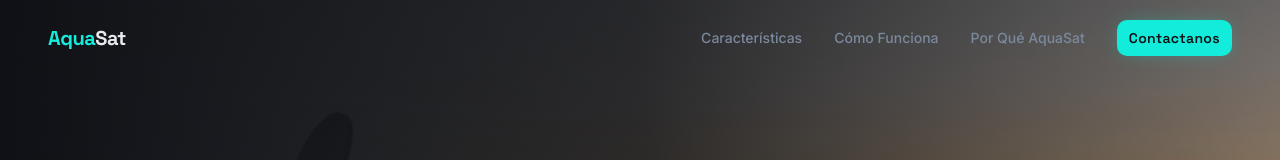
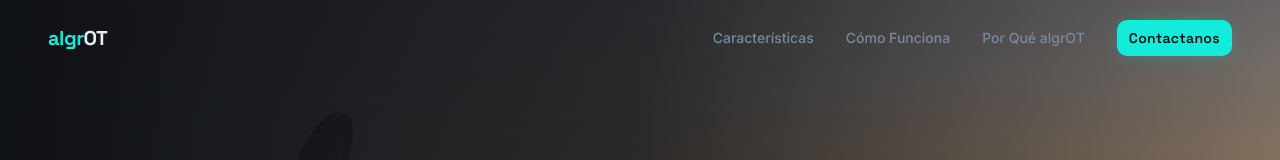
Before and after one commit to sensagro/landing-page, a React (Vite) app: page / in a window 1280 px wide. Shown: the top 160 px of the page. Built offline with nearby package versions, Linux system fonts and the light colour scheme; the HTML template or start-up script is replaced by a standard one.

Commit message:
changed name from aqausat to algrot

```diff
--- a/index.html
+++ b/index.html
@@ -4,10 +4,10 @@
     <meta charset="UTF-8" />
     <link rel="icon" type="image/png" href="/favicon.png" />
     <meta name="viewport" content="width=device-width, initial-scale=1.0" />
-    <title>AquaSat</title>
+    <title>algrOT</title>
     <meta name="description" content="Sensores satelitales de nivel de agua para campos ganaderos. Monitoreá bebederos en tiempo real sin infraestructura necesaria." />
-    <meta name="author" content="AquaSat" />
-    <meta property="og:title" content="AquaSat" />
+    <meta name="author" content="algrOT" />
+    <meta property="og:title" content="algrOT" />
     <meta property="og:description" content="Sensores satelitales inteligentes que monitorean los niveles de agua en tiempo real para campos argentinos." />
     <meta property="og:type" content="website" />
 
--- a/src/components/Footer.tsx
+++ b/src/components/Footer.tsx
@@ -34,7 +34,7 @@ const Footer = () => {
           ))}
         </div>
         <p className="text-muted-foreground text-xs">
-          © {new Date().getFullYear()} AquaSat. {footer.copyright}
+          © {new Date().getFullYear()} algrOT. {footer.copyright}
         </p>
       </div>
     </footer>
--- a/src/components/common/Logo.tsx
+++ b/src/components/common/Logo.tsx
@@ -11,7 +11,7 @@ export const Logo = ({ className = "" }: LogoProps) => {
       onClick={(e) => smoothScroll(e, "#")}
       className={`font-display font-bold text-xl tracking-tight ${className}`}
     >
-      <span className="text-primary">Aqua</span>Sat
+      <span className="text-primary">algr</span>OT
     </a>
   );
 };
--- a/src/locales/en.ts
+++ b/src/locales/en.ts
@@ -5,7 +5,7 @@ export const en = {
   nav: {
     features: "Features",
     howItWorks: "How It Works",
-    whyAquaSat: "Why AquaSat",
+    whyAquaSat: "Why algrOT",
     contactUs: "Contact Us",
   },
   hero: {
@@ -79,7 +79,7 @@ export const en = {
     ] as Step[],
   },
   whyAquaSat: {
-    label: "Why AquaSat",
+    label: "Why algrOT",
     title: "The Smartest Way to",
     titleHighlight: "Monitor Water",
     description:
--- a/src/locales/es.ts
+++ b/src/locales/es.ts
@@ -5,7 +5,7 @@ export const es = {
   nav: {
     features: "Características",
     howItWorks: "Cómo Funciona",
-    whyAquaSat: "Por Qué AquaSat",
+    whyAquaSat: "Por Qué algrOT",
     contactUs: "Contactanos",
   },
   hero: {
@@ -79,7 +79,7 @@ export const es = {
     ] as Step[],
   },
   whyAquaSat: {
-    label: "Por Qué AquaSat",
+    label: "Por Qué algrOT",
     title: "La Forma Más Inteligente de",
     titleHighlight: "Monitorear Agua",
     description:
```
